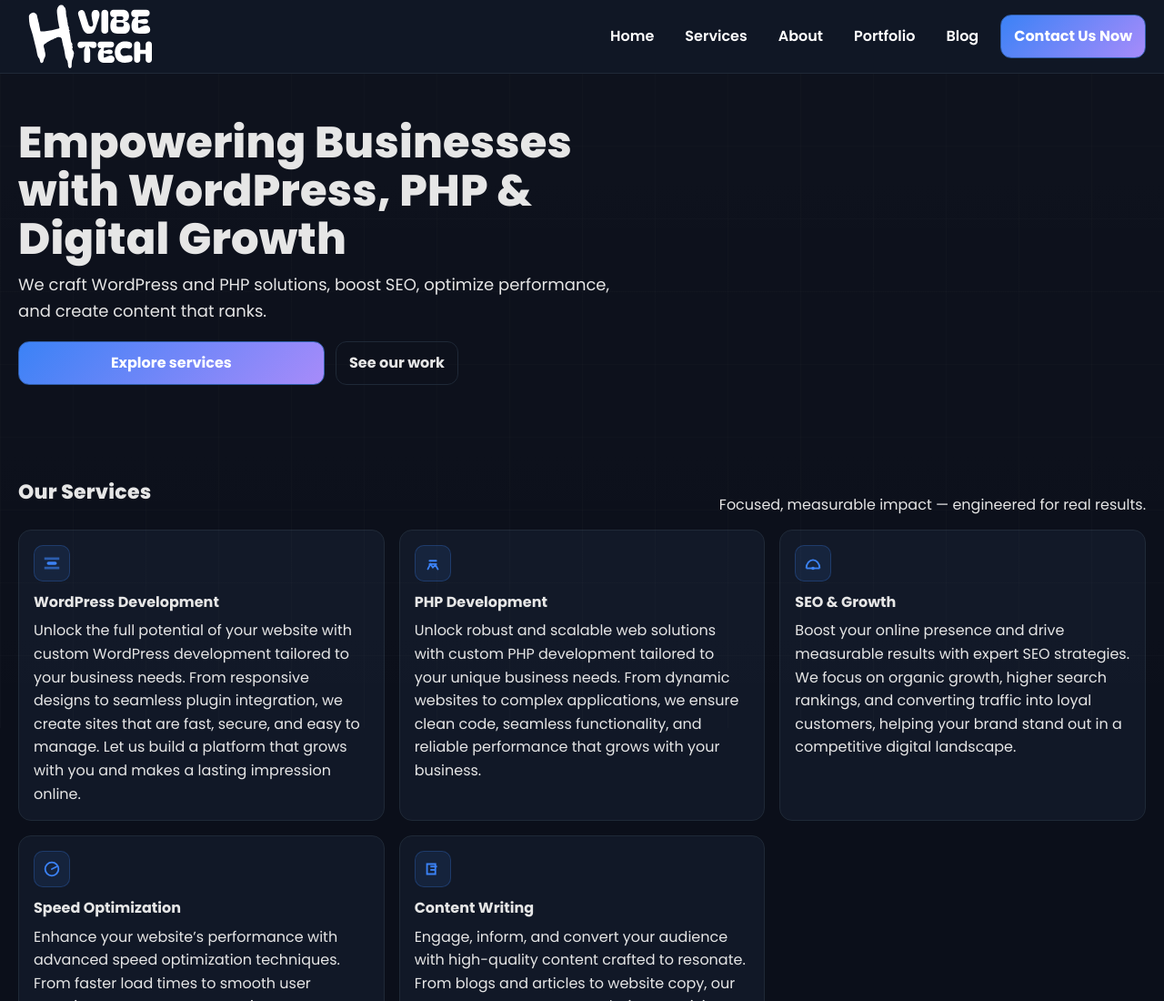
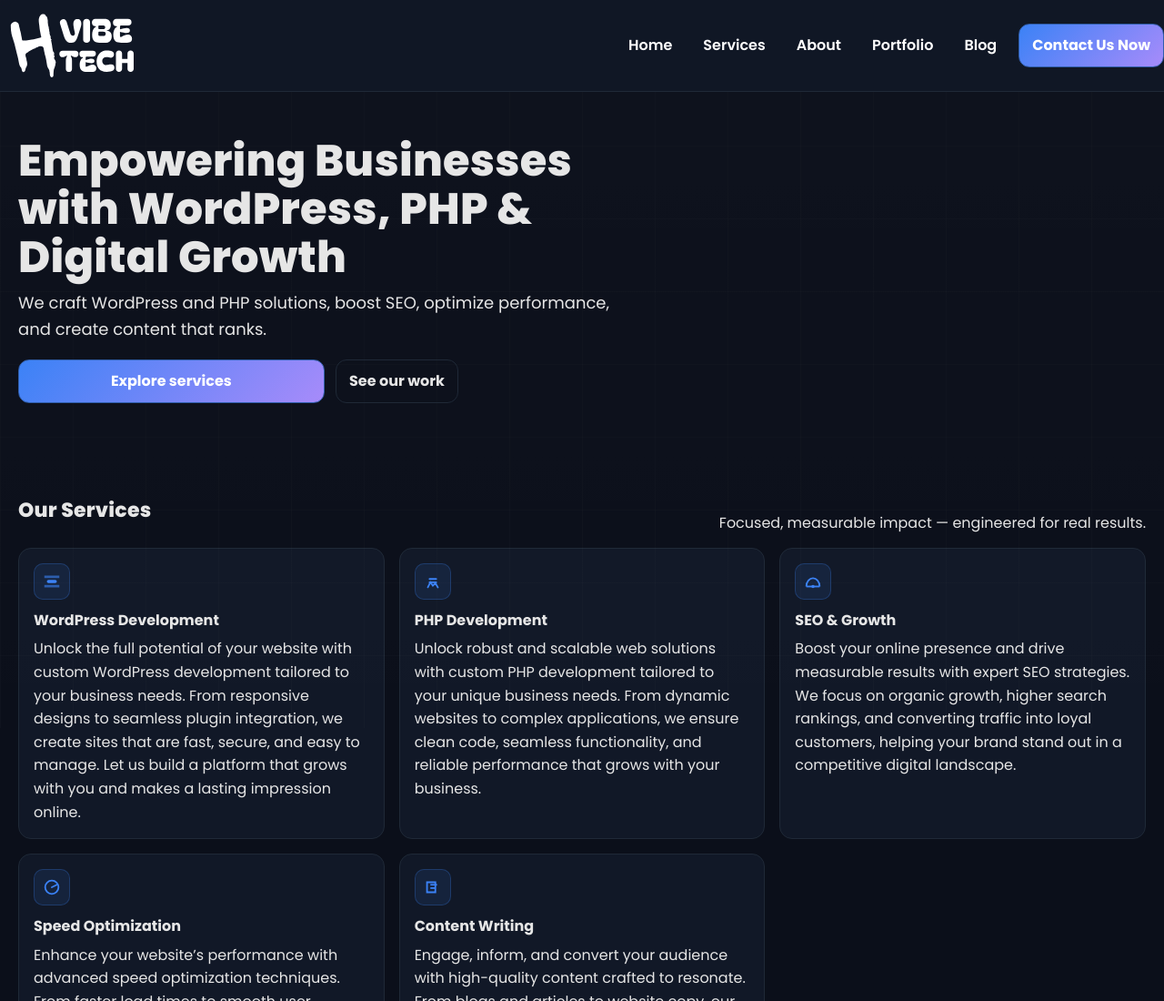
Before and after one commit to tanishapatial04/web-app, a website: page public/index.html in a window 1280 px wide. Shown: the top 1100 px of the page at 91% size. Drawn offline with Linux system fonts and the light colour scheme; no server answers.

Commit message:
updating-favicon

```diff
--- a/public/styles.css
+++ b/public/styles.css
@@ -13,7 +13,7 @@ body { margin: 0; color: var(--text); background: var(--surface); font: 16px/1.6
 
 /* Header */
 .site-header { position: sticky; top: 0; z-index: 20; background: color-mix(in srgb, var(--card) 94%, transparent); backdrop-filter: saturate(1.2) blur(10px); border-bottom: 1px solid var(--border); }
-.header-content { height: 80px; display: flex; align-items: center; justify-content: space-between;padding: 20px;}
+.header-content { height: 100px; display: flex; align-items: center; justify-content: space-between;padding: 20px 0;}
 .brand { display: inline-flex; align-items: center; gap: 10px; text-decoration: none; color: inherit; }
 .brand-mark { width: 20px; height: 20px; border-radius: 6px; display: grid; place-items: center; }
 .brand-mark svg { width: 100%; height: 100%; }
```
Also changed, not shown: public/favicon/android-chrome-192x192.png (deleted), public/favicon/android-chrome-512x512.png (deleted), public/favicon/apple-touch-icon.png, public/favicon/favicon-16x16.png (deleted), public/favicon/favicon-32x32.png (deleted), public/favicon/favicon-96x96.png (added), public/favicon/favicon.ico, public/favicon/favicon.svg (added), public/favicon/site.webmanifest, public/favicon/web-app-manifest-192x192.png (added), public/favicon/web-app-manifest-512x512.png (added).
